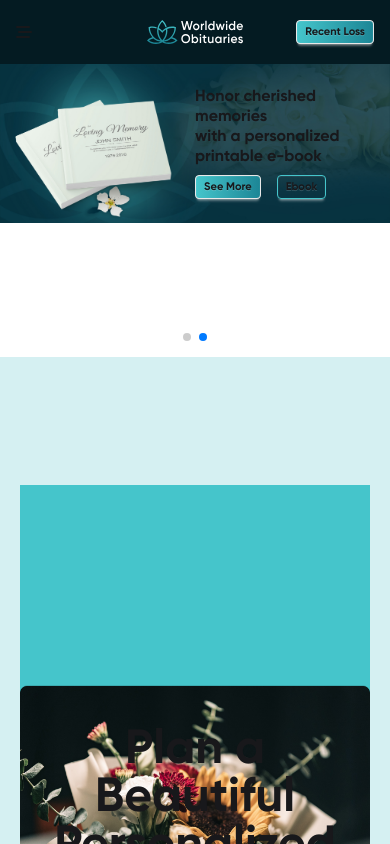
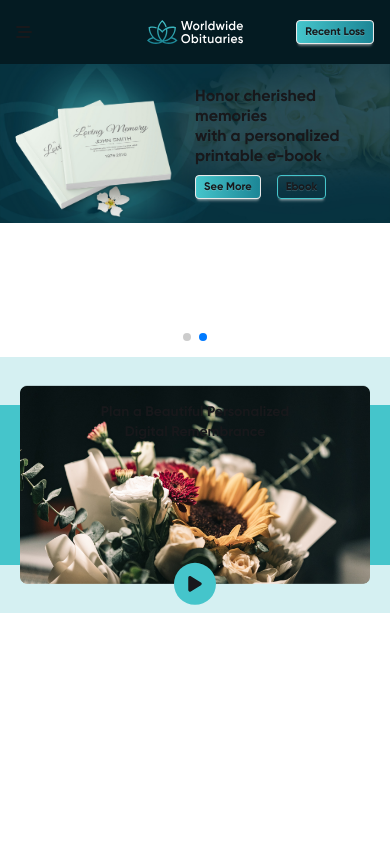
Before and after one commit to ahsanulazim/obituary, a React (Vite) app: page / in a window 390 px wide. Shown: the top 844 px of the page. Built offline with nearby package versions, Linux system fonts and the light colour scheme.

Commit message:
Video Section Responsive

```diff
--- a/src/components/Video.jsx
+++ b/src/components/Video.jsx
@@ -4,14 +4,14 @@ import thumbnail from "../assets/Images/Video Thumbnail.png";
 
 const Video = () => {
     return (
-        <section className="bg-[#d5f0f2] py-32 px-5">
-            <div className="bg-main relative h-[600px]">
-                <div className=" absolute top-1/2 left-1/2 translate-[-50%] w-full">
+        <section className="bg-[#d5f0f2] py-12 min-[420px]:py-20 min-[500px]:py-28 sm:py-32">
+            <div className="bg-main relative h-[120px] min-[365px]:h-[160px] min-[440]:h-[200px] min-[635px]:h-[300px] min-[960px]:h-[460px] xl:h-[600px]">
+                <div className=" absolute top-1/2 left-1/2 translate-[-50%] w-full px-5">
                     <div className="relative">
                         <img src={thumbnail} alt="video thumbnail" className="mx-auto" />
-                        <h2 className="text-5xl font-bold text-center absolute top-10 left-1/2 translate-x-[-50%]">Plan a Beautiful Personalized <br /> Digital Remembrance</h2>
-                        <button className=" rounded-full bg-main p-6 absolute bottom-0 left-1/2 translate-x-[-50%] translate-y-[50%] cursor-pointer hover:bg-second">
-                            <FaPlay size={24} />
+                        <h2 className="text-sm sm:text-xl md:text-3xl lg:text-5xl font-bold text-center absolute top-4 sm:top-10 left-1/2 translate-x-[-50%] w-full">Plan a Beautiful Personalized <br /> Digital Remembrance</h2>
+                        <button className=" rounded-full bg-main p-3 sm:p-6 absolute bottom-0 left-1/2 translate-x-[-50%] translate-y-[50%] cursor-pointer hover:bg-second">
+                            <FaPlay className="text-lg sm:text-xl" />
                         </button>
                     </div>
                 </div>
```
